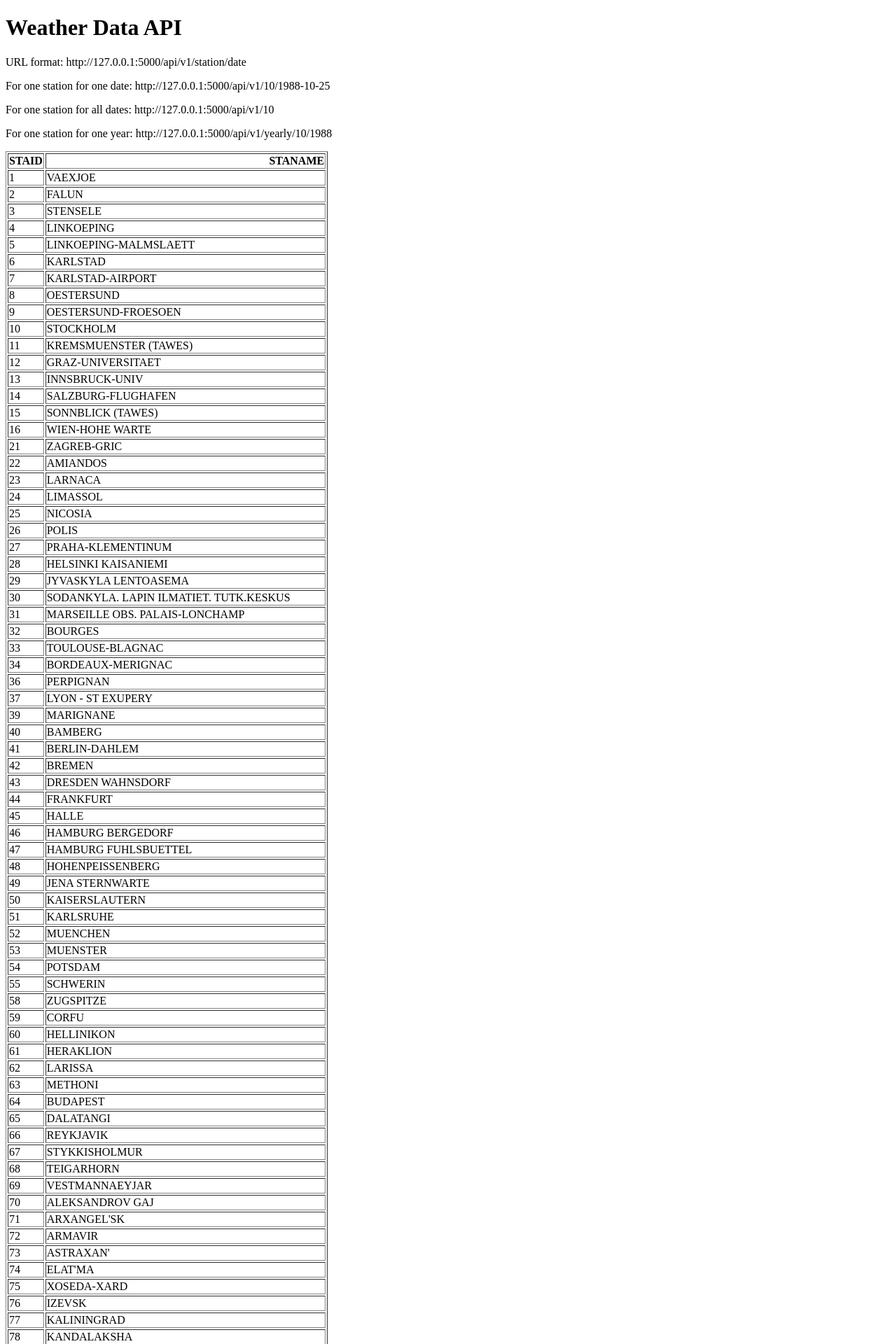
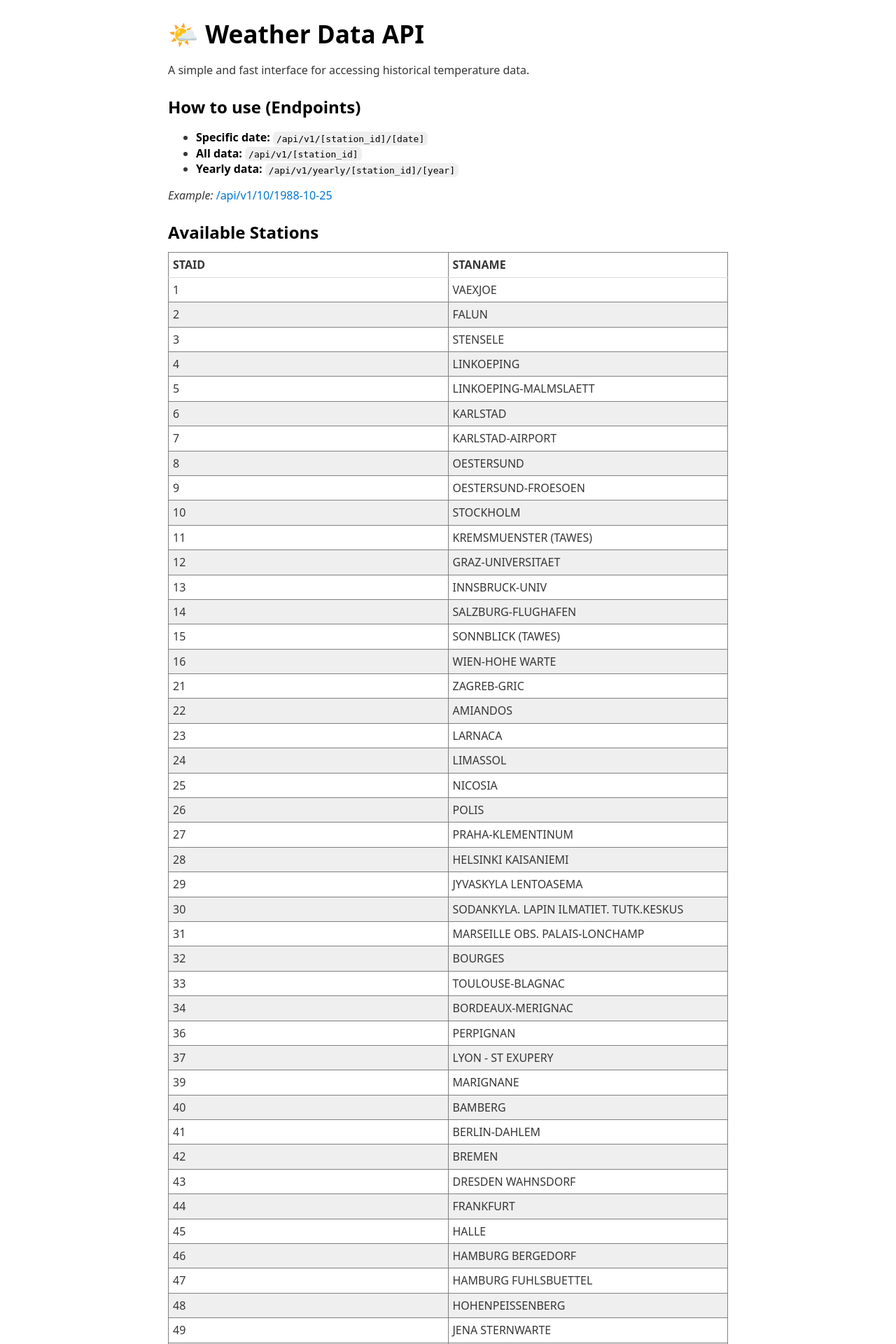
Before and after one commit to AndrewTechTips/European-Climate-Archive-API, a Flask app: page / in a window 1280 px wide. Shown: the top 1920 px of the page at 70% size. Run offline with Flask 3, Linux system fonts and the light colour scheme.

Commit message:
enhance home page layout and content for Weather Data API

```diff
--- a/templates/home.html
+++ b/templates/home.html
@@ -2,14 +2,39 @@
 <html lang="en">
 <head>
     <meta charset="UTF-8">
+    <meta name="viewport" content="width=device-width, initial-scale=1.0">
     <title>Weather Data API</title>
+    <link rel="stylesheet" href="https://cdn.jsdelivr.net/npm/water.css@2/out/water.css">
 </head>
+
 <body>
-<h1>Weather Data API</h1>
-<p>URL format: http://127.0.0.1:5000/api/v1/station/date</p>
-<p>For one station for one date: http://127.0.0.1:5000/api/v1/10/1988-10-25</p>
-<p>For one station for all dates: http://127.0.0.1:5000/api/v1/10</p>
-<p>For one station for one year: http://127.0.0.1:5000/api/v1/yearly/10/1988</p>
-<p>{{data|safe}}</p>
+    <header>
+        <h1>🌤️ Weather Data API</h1>
+        <p>A simple and fast interface for accessing historical temperature data.</p>
+    </header>
+
+    <main>
+        <section>
+            <h2>How to use (Endpoints)</h2>
+            <ul>
+                <li><strong>Specific date:</strong> <code>/api/v1/[station_id]/[date]</code></li>
+                <li><strong>All data:</strong> <code>/api/v1/[station_id]</code></li>
+                <li><strong>Yearly data:</strong> <code>/api/v1/yearly/[station_id]/[year]</code></li>
+            </ul>
+            <p><em>Example:</em> <a href="/api/v1/10/1988-10-25" target="_blank">/api/v1/10/1988-10-25</a></p>
+        </section>
+
+        <section>
+            <h2>Available Stations</h2>
+            <div style="overflow-x:auto;">
+                {{data|safe}}
+            </div>
+        </section>
+    </main>
+
+    <footer>
+        <hr>
+        <p><small>Project created for GitHub portfolio | Data provided by weather station network.</small></p>
+    </footer>
 </body>
 </html>
```
